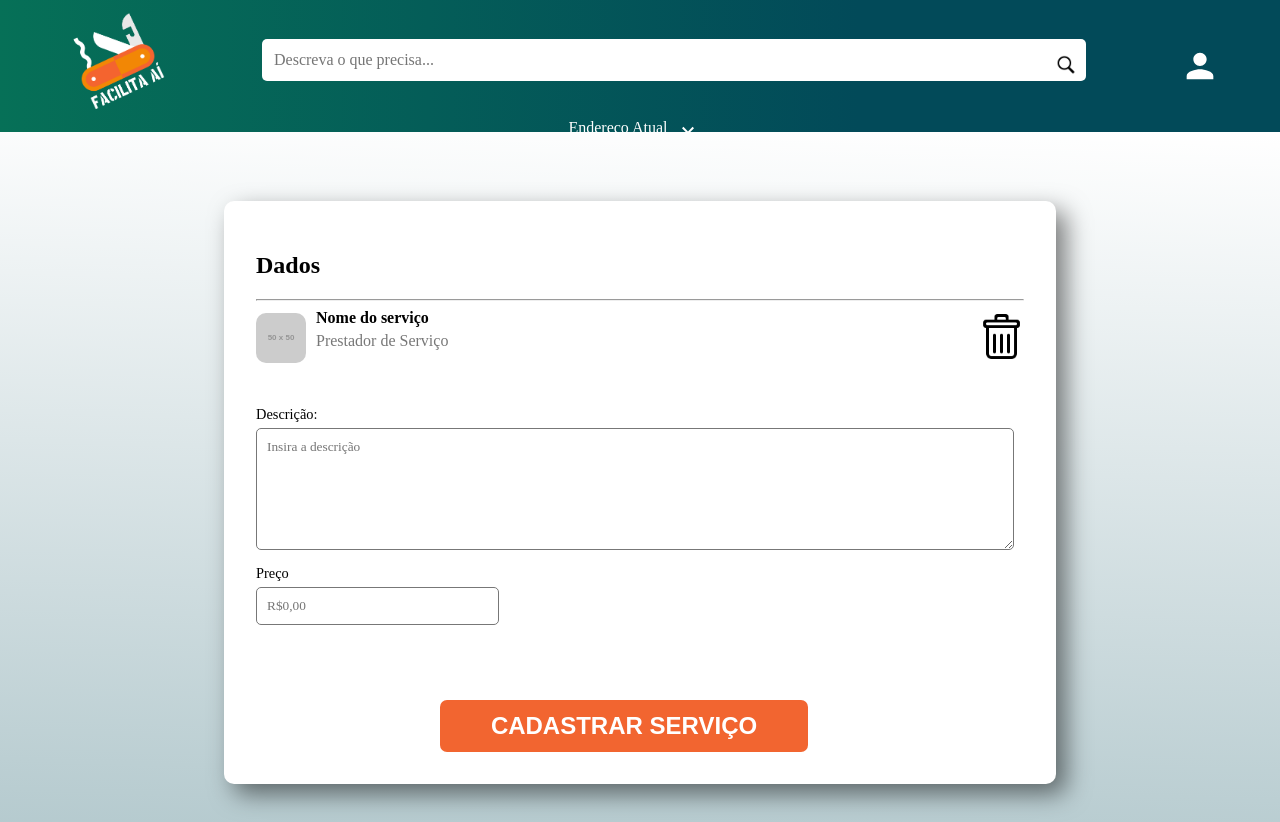
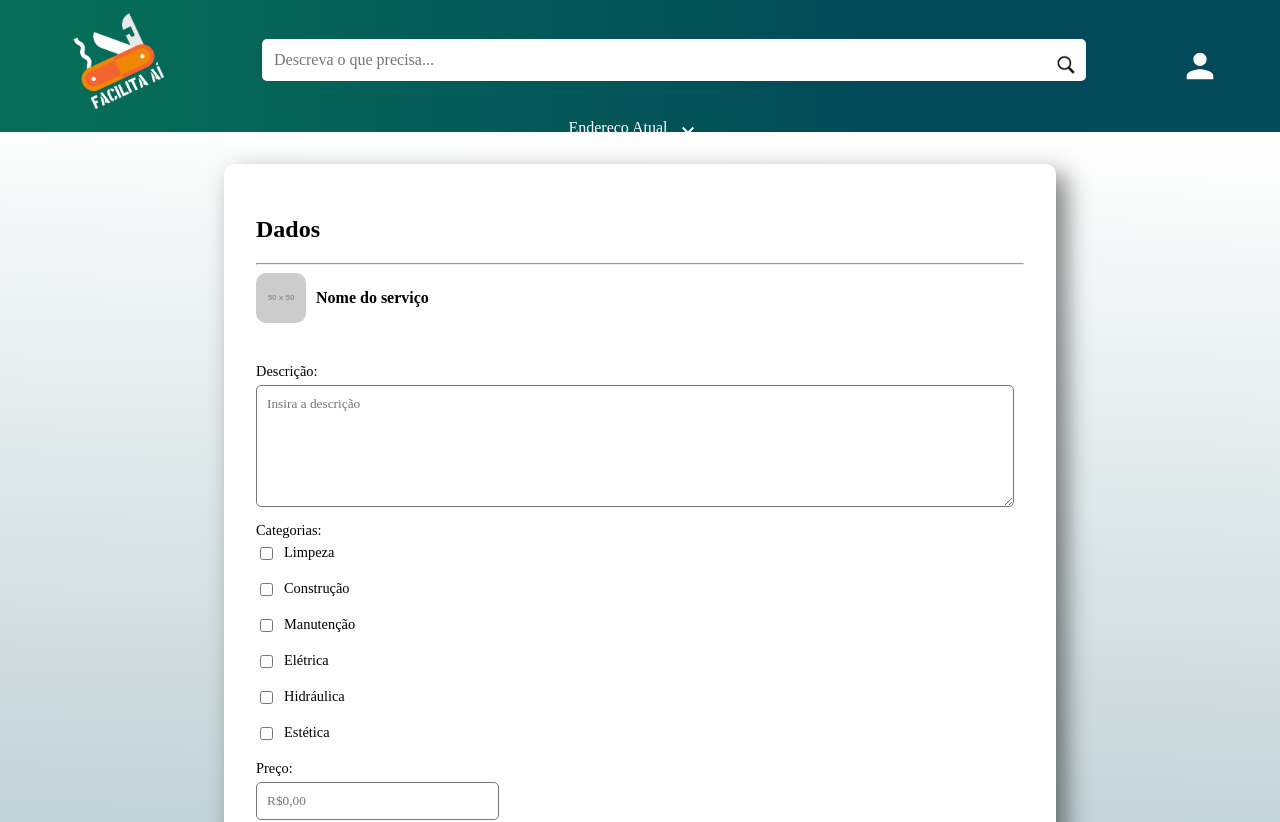
Before and after one commit to PET-Sistemas/FRONT-Facilita-ai, a Vue app: page /servico in a window 1280 px wide. Shown: the top 822 px of the page. Built offline with nearby package versions, Linux system fonts and the light colour scheme; what vue-the-mask would draw is missing.

Commit message:
Updating requests.

```diff
--- a/src/features/servico/view/ServicoTela.vue
+++ b/src/features/servico/view/ServicoTela.vue
@@ -17,15 +17,7 @@
           />
           <div class="service-info">
             <strong>Nome do serviço</strong>
-            <p class="subtext" v-if="showParagraph">Prestador de Serviço</p>
           </div>
-          <button @click="deleteUser" class="trash-btn">
-            <img
-              src="@/assets/lixeira.png"
-              alt="Lixeira"
-              class="trashcan"
-            />
-          </button>
         </div>
 
         <form @submit.prevent="submitForm">
@@ -39,13 +31,34 @@
             ></textarea>
           </div>
 
+          <div class="categorie-field">
+            <label for="categorie">Categorias:</label>
+            <div class="categorie-container">
+            <label class="label-categorie">
+              <input type="checkbox" value="limpeza" v-model="selectedServices"> Limpeza
+            </label>
+            <label class="label-categorie">
+              <input type="checkbox" value="construcao" v-model="selectedServices"> Construção
+            </label>
+            <label class="label-categorie">
+              <input type="checkbox" value="manutencao" v-model="selectedServices"> Manutenção
+            </label>
+            <label class="label-categorie">
+              <input type="checkbox" value="eletrica" v-model="selectedServices"> Elétrica
+            </label>
+            <label class="label-categorie">
+              <input type="checkbox" value="hidraulica" v-model="selectedServices"> Hidráulica
+            </label>
+            <label class="label-categorie">
+              <input type="checkbox" value="pintura" v-model="selectedServices"> Estética
+            </label>
+          </div>
+          </div>
+
           <div class="price-field">
-            <label for="price">Preço</label>
+            <label for="price">Preço:</label>
             <input
               id="price"
-              v-model="formData.price"
-              type="number"
-              step="any"
               placeholder="R$0,00"
             />
           </div>
@@ -75,10 +88,6 @@ export default {
     };
   },
   methods: {
-    deleteUser() {
-      alert("Usuário excluído!");
-      this.showParagraph = false; // Esconde o parágrafo ao clicar no botão
-    },
     submitForm() {
       alert(
         `Descrição: ${this.formData.description}\nPreço: ${this.formData.price}`
@@ -205,7 +214,6 @@ textarea {
  margin-right: 70%;
 }
 
-
 #price {
  height: auto;
  margin-bottom: 15px;
@@ -219,19 +227,34 @@ textarea {
 .submit-btn {
   width: 50%;
   margin: 2.5em auto 0;
-  padding: 0.25rem;
-  background-color: #f26530;
-  height: 3.2rem;
-  border-radius: 7px;
-  color: #fff;
-  font-weight: bold;
-  font-size: 1.5em;
+  padding: 0.5em;
+  border: none;
+  background-color: #F26530;
+  color: white;
+  font-size: 1.2em;
+  border-radius: 5px;
   cursor: pointer;
-  border: none;
-  text-align: center;
 }
 
 .submit-btn:hover {
   background-color: #e65500;
 }
+
+.categorie-container {
+  display: flex;
+  flex-direction: column; /* Mantém os checkboxes em coluna */
+  align-items: flex-start; /* Alinha os checkboxes à esquerda */
+}
+
+.label-categorie {
+  display: flex;
+  gap: 8px; /* Espaço entre checkbox e texto */
+  cursor: pointer;
+}
+
+.categorie-field {
+ display: flex;
+ flex-direction: column;
+ margin-right: 70%;
+}
 </style>
```
